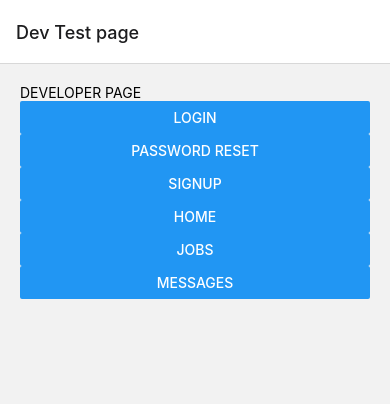
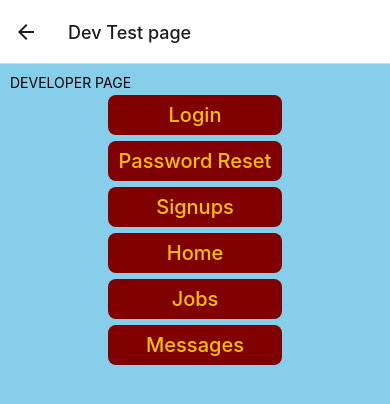
Before and after one commit to mas324/FirstFriend, a React Native app: screen /Test in a window 390 px wide. Shown: the top 404 px of the page. Built offline with nearby package versions, Linux system fonts and the light colour scheme.

Commit message:
First Prod Build
Moved some styles to a single file
Changed styles for buttons
Changed some Buttons to Pressables

Signed-off-by: Shawn Merana <shawnmerana@gmail.com>

```diff
--- a/App.js
+++ b/App.js
@@ -12,9 +12,10 @@ import { SignUpPage } from './screens/Signup';
 const Stack = createNativeStackNavigator();
 
 export default function App({ navigation }) {
+  // Change route name to Test for development, Login for production
   return (
     <NavigationContainer>
-      <Stack.Navigator>
+      <Stack.Navigator initialRouteName='Login'>
         <Stack.Screen name='Test' component={Test} options={{title: 'Dev Test page'}} />
         <Stack.Screen name='Login' component={LoginPage} options={{title: 'Login'}} />
         <Stack.Screen name='PassRes' component={PasswordReset} options={{title: 'Forgot Password'}} />
--- /dev/null
+++ b/app.json
@@ -0,0 +1,15 @@
+{
+  "expo": {
+    "extra": {
+      "eas": {
+        "projectId": "456fd9b6-4e14-46c8-af72-388827778d3a"
+      }
+    },
+    "android": {
+      "package": "com.g6.FirstFriend",
+      "splash": {
+        "backgroundColor": "#FFFFFF"
+      }
+    }
+  }
+}
--- a/components/AppStyles.js
+++ b/components/AppStyles.js
@@ -7,4 +7,40 @@ export const appStyles = StyleSheet.create({
         borderWidth: 1,
         padding: 10,
     },
+    container: {
+        flex: 1,
+        marginTop: 8,
+        backgroundColor: 'white',
+      },
+      box: {
+        height: 75,
+        borderRadius: 7,
+        marginBottom: 6,
+      },
+      row: {
+        flexDirection: 'row',
+        flexWrap: 'wrap',
+      },
+      button: {
+        paddingHorizontal: 10,
+        paddingVertical: 8,
+        borderRadius: 8,
+        backgroundColor: 'maroon',
+        alignSelf: 'center',
+        marginHorizontal: '1%',
+        marginBottom: 6,
+        minWidth: '48%',
+        textAlign: 'center',
+      },
+      buttonLabel: {
+        fontSize: 20,
+        fontWeight: '500',
+        color: '#fcc200',
+        textAlign: 'center',
+      },
+      label: {
+        textAlign: 'center',
+        marginBottom: 10,
+        fontSize: 20,
+      },
 });
--- a/screens/Login.js
+++ b/screens/Login.js
@@ -1,5 +1,5 @@
 import React, { useState } from 'react';
-import { TextInput, SafeAreaView, StyleSheet, Button, Pressable, View } from 'react-native';
+import { TextInput, SafeAreaView, Pressable, View } from 'react-native';
 import { Text } from '../components/TextFix';
 import { appStyles } from '../components/AppStyles';
 
@@ -33,7 +33,8 @@ export function LoginPage({ navigation }) {
                 onChangeText={newPass => setPass(newPass)}
                 defaultValue={password}
             />
-            <Button
+            <Pressable
+                style={appStyles.button}
                 onPress={() => {
                     // TODO: Add validation with a database for user logins
                     // Use validate as return variable
@@ -47,8 +48,9 @@ export function LoginPage({ navigation }) {
                         setRejection('Login information is incorrect');
                     }
                 }}
-                title='Login'
-            />
+            >
+                <Text style={appStyles.buttonLabel}>Login</Text>
+            </Pressable>
             <View
                 style={{
                     flexDirection: 'row',
@@ -57,10 +59,10 @@ export function LoginPage({ navigation }) {
                 }}
             >
                 <Pressable onPress={() => { navigation.navigate('Signup') }}>
-                    <Text>Signup</Text>
+                    <Text style={{color: 'blue'}}>Signup</Text>
                 </Pressable>
                 <Pressable onPress={() => { navigation.navigate('PassRes') }}>
-                    <Text>Forgot password</Text>
+                    <Text style={{color: 'blue'}}>Forgot password</Text>
                 </Pressable>
             </View>
         </SafeAreaView>
--- a/screens/Messages.js
+++ b/screens/Messages.js
@@ -1,6 +1,9 @@
 import React, { useState } from 'react';
-import { Dimensions, StyleSheet, TouchableOpacity, View, useWindowDimensions } from 'react-native';
+import { TouchableOpacity, View, useWindowDimensions } from 'react-native';
 import { Text } from '../components/TextFix';
+import { appStyles } from '../components/AppStyles';
+
+const styles = appStyles;
 
 const Messages = () => {
   const [flexDirection, setflexDirection] = useState('column');
@@ -50,43 +53,4 @@ const PreviewLayout = ({
   </View>
 );
 
-const styles = StyleSheet.create({
-  container: {
-    flex: 1,
-    marginTop: 8,
-    backgroundColor: 'white',
-  },
-  box: {
-    height: 75,
-    borderRadius: 7,
-    marginBottom: 6,
-  },
-  row: {
-    flexDirection: 'row',
-    flexWrap: 'wrap',
-  },
-  button: {
-    paddingHorizontal: 10,
-    paddingVertical: 8,
-    borderRadius: 8,
-    backgroundColor: 'maroon',
-    alignSelf: 'center',
-    marginHorizontal: '1%',
-    marginBottom: 6,
-    minWidth: '48%',
-    textAlign: 'center',
-  },
-  buttonLabel: {
-    fontSize: 20,
-    fontWeight: '500',
-    color: '#fcc200',
-    textAlign: 'center',
-  },
-  label: {
-    textAlign: 'center',
-    marginBottom: 10,
-    fontSize: 20,
-  },
-});
-
 export default Messages;
--- a/screens/Test.js
+++ b/screens/Test.js
@@ -1,38 +1,59 @@
 import * as React from 'react';
-import { Button, SafeAreaView } from 'react-native';
+import { Pressable, SafeAreaView, View } from 'react-native';
 //import { Text } from 'react-native';
 import { Text } from '../components/TextFix';
+import { appStyles } from '../components/AppStyles';
 
 export function Test({ navigation }) {
+
+    const button = appStyles.button;
+    const label = appStyles.buttonLabel;
+
     return (
         <SafeAreaView
-            style={{padding: 20, flex: 1}}
+            style={{padding: 10, flex: 1, backgroundColor: 'skyblue'}}
         >
             <Text>DEVELOPER PAGE</Text>
-            <Button
-                title='Login'
+            <View
+                style={{padding: 4}}
+            >
+                <Pressable
+                    style={button}
                     onPress={() => navigation.navigate('Login')}
-            />
-            <Button
-                title='Password Reset'
+                >
+                    <Text style={label}>Login</Text>
+                </Pressable>
+                <Pressable
+                    style={button}
                     onPress={() => navigation.navigate('PassRes')}
-            />
-            <Button
-                title='Signup'
+                >
+                    <Text style={label}>Password Reset</Text>
+                </Pressable>
+                <Pressable
+                    style={button}
                     onPress={() => navigation.navigate('Signup')}
-            />
-            <Button
-                title='Home'
+                >
+                    <Text style={label}>Signups</Text>
+                </Pressable>
+                <Pressable
+                    style={button}
                     onPress={() => navigation.navigate('Home')}
-            />
-            <Button
-                title='Jobs'
+                >
+                    <Text style={label}>Home</Text>
+                </Pressable>
+                <Pressable
+                    style={button}
                     onPress={() => navigation.navigate('Jobs')}
-            />
-            <Button
-                title='Messages'
+                >
+                    <Text style={label}>Jobs</Text>
+                </Pressable>
+                <Pressable
+                    style={button}
                     onPress={() => navigation.navigate('Messages')}
-            />
+                >
+                    <Text style={label}>Messages</Text>
+                </Pressable>
+            </View>
         </SafeAreaView>
     )
 }
```
Also changed, not shown: eas.json (added, +22 -0 lines), package.json (+4 -3 lines), 1 other file (tests, documents, lock files or other folders). Lines whose indentation alone changed are shown as unchanged.
